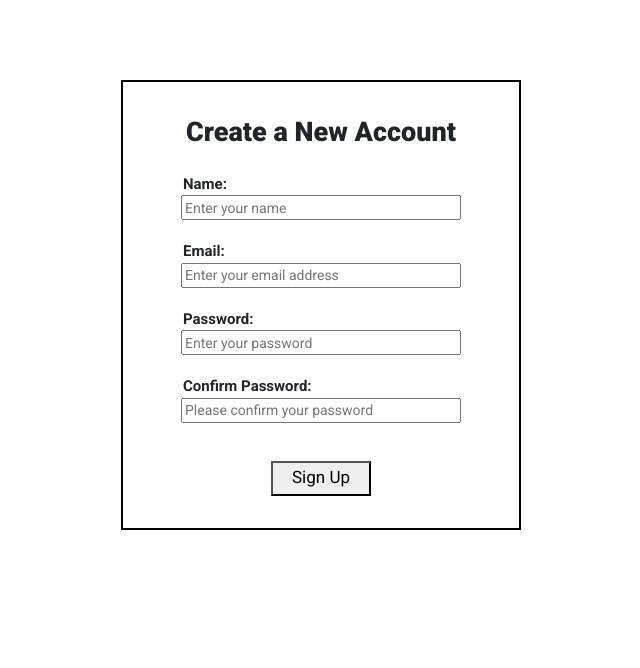
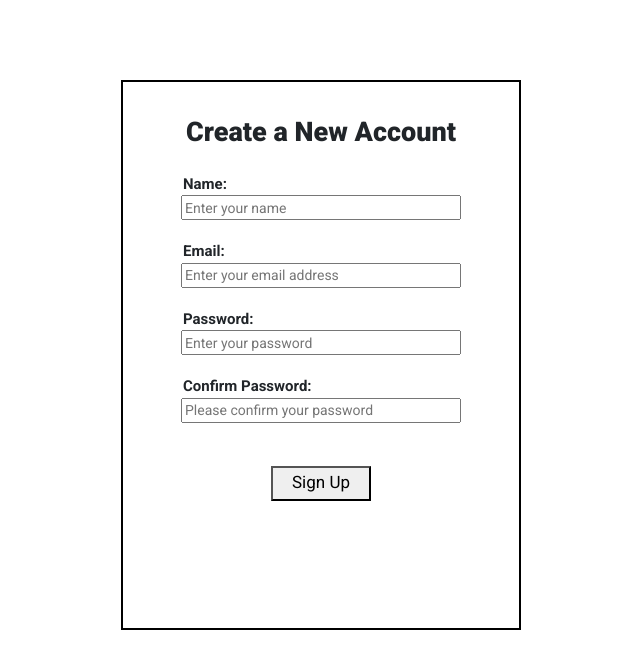
Before and after one commit to ManivannaR/blog-frontend, a React (Create React App) app: page /register in a window 1280 px wide. Shown: the top 668 px of the page, without its empty margins (319-959 px from the left). Built offline with nearby package versions, Linux system fonts and the light colour scheme; a web font is replaced by a local one.

Commit message:
changes in css

```diff
--- a/src/Components/Article.js
+++ b/src/Components/Article.js
@@ -10,12 +10,12 @@ const Article = ({ content, date, name, title, desription, image, email }) => {
             <img src={image} className="img-fluid" alt="Unavailable" />
             <br />
             <br />
-            <p class="h6">
+            <p class="h5">
               By {name}
-              <span className="h6"> ({date})</span>
+              <span className="h5"> ({date})</span>
             </p>
             <br />
-            <p className="h6" style={{ fontWeight: "400" }}>
+            <p className="h5" style={{ fontWeight: "400" }}>
               {content}
             </p>
           </div>
--- a/src/index.css
+++ b/src/index.css
@@ -20,7 +20,7 @@
   text-align: center;
   width: 400px;
   border: 2px solid black;
-  height: 450px;
+  height: 550px;
   margin: auto;
   margin-top: 80px;
   font-family: Roboto;
@@ -54,7 +54,7 @@
 .reg-button {
   width: 100px;
   height: 35px;
-  margin-top: 30px;
+  margin-top: 40px;
   font-size: 17px;
 }
 
@@ -111,3 +111,11 @@
 .navbar-brand:hover {
   cursor: pointer;
 }
+
+.h6 {
+  margin: auto;
+  width: 280px;
+  margin-top: 3px;
+  color: red;
+  font-size: 12px;
+}
```
